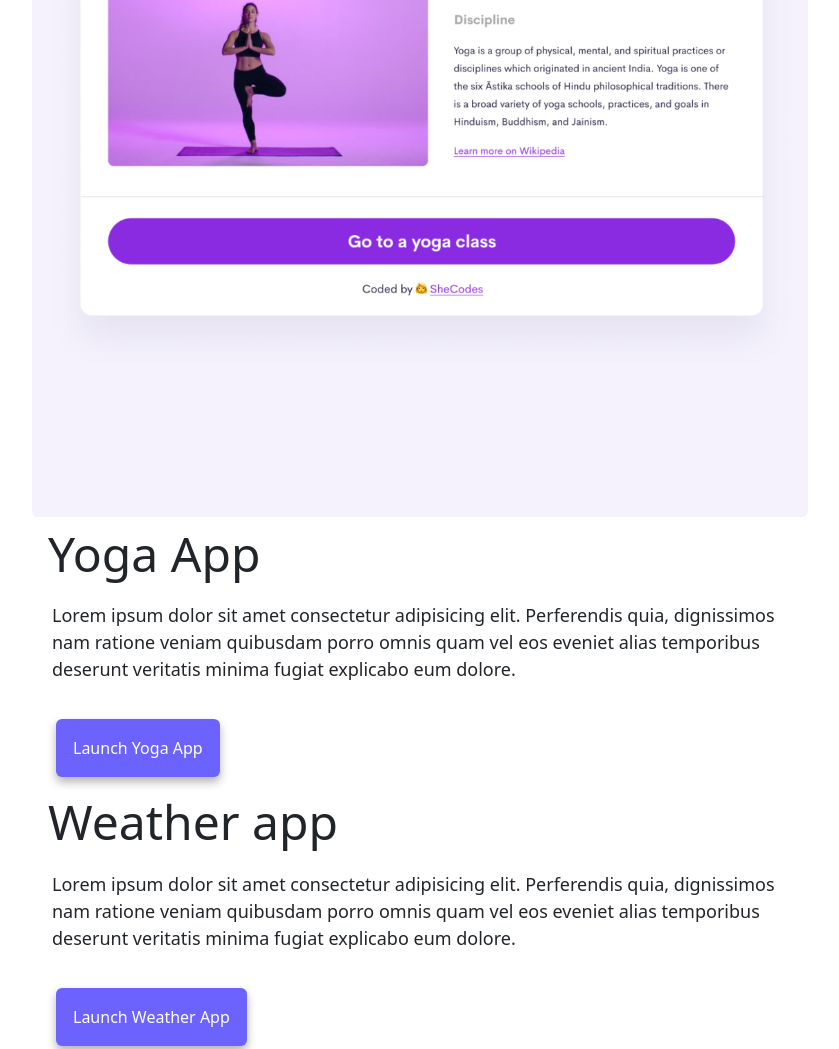
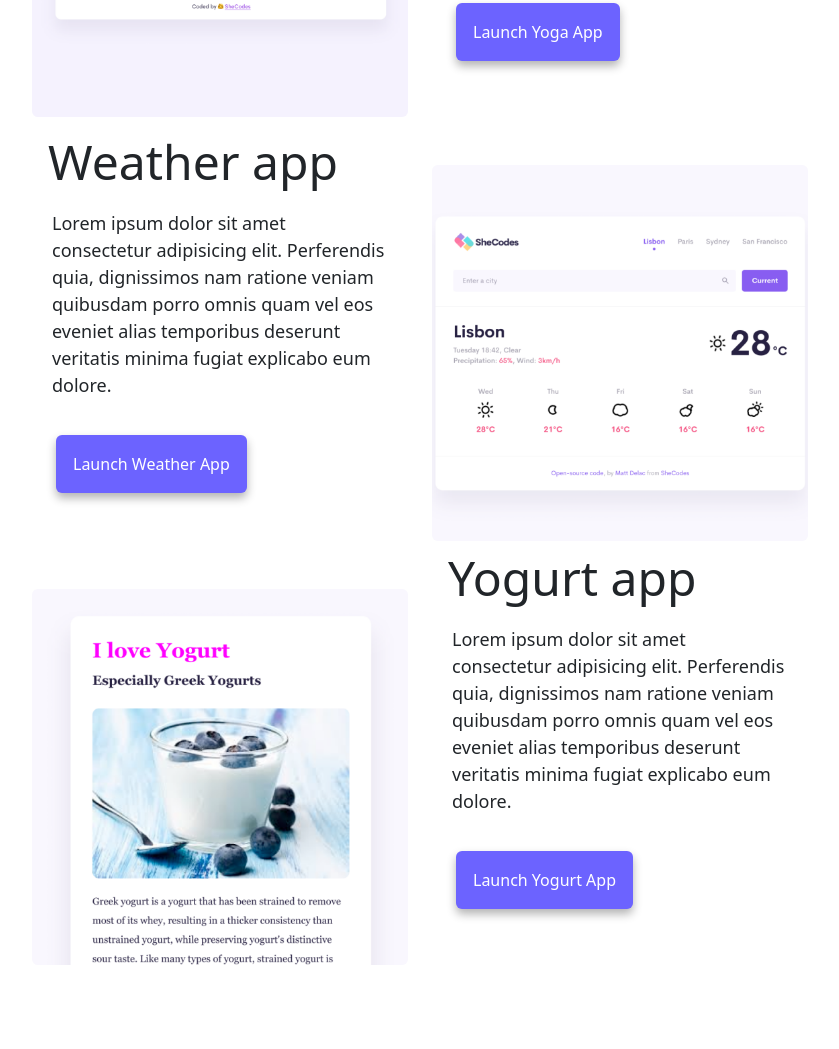
Before and after one commit to Lcskdm/advanced-tools-homework-week-3, a plain HTML site: page index.html in a window 1280 px wide. Shown: the part 860-1909 px from the top of the page, without its empty margins (220-1059 px from the left). Drawn offline with nearby package versions, Linux system fonts and the light colour scheme.

Commit message:
Changed col-6 responsive settings

```diff
--- a/index.html
+++ b/index.html
@@ -67,7 +67,7 @@
 
     <div class="container">
       <div class="row">
-        <div class="col-dm-6">
+        <div class="col-sm-6">
           <img
             src="images/yoga.png"
             alt="Yoga app"
@@ -75,7 +75,7 @@
             title="Website about Yoga classes"
           />
         </div>
-        <div class="col-dm-6 mt-2">
+        <div class="col-sm-6 mt-2">
           <h2 class="text-start ms-3">Yoga App</h2>
           <p>
             Lorem ipsum dolor sit amet consectetur adipisicing elit. Perferendis
@@ -92,7 +92,7 @@
         </div>
       </div>
       <div class="row">
-        <div class="col-dm-6 mt-3">
+        <div class="col-sm-6 mt-3">
           <h2 class="text-start ms-3">Weather app</h2>
           <p>
             Lorem ipsum dolor sit amet consectetur adipisicing elit. Perferendis
@@ -107,7 +107,7 @@
             >Launch Weather App</a
           >
         </div>
-        <div class="col-dm-6">
+        <div class="col-sm-6">
           <img
             src="images/weather.png"
             alt="Weather app"
@@ -117,7 +117,7 @@
         </div>
       </div>
       <div class="row">
-        <div class="col-dm-6">
+        <div class="col-sm-6">
           <img
             src="images/yogurt.png"
             alt="Yogurt app"
@@ -125,7 +125,7 @@
             title="Website about yogurt"
           />
         </div>
-        <div class="col-dm-6 mt-2">
+        <div class="col-sm-6 mt-2">
           <h2 class="text-start ms-3">Yogurt app</h2>
           <p>
             Lorem ipsum dolor sit amet consectetur adipisicing elit. Perferendis
```
